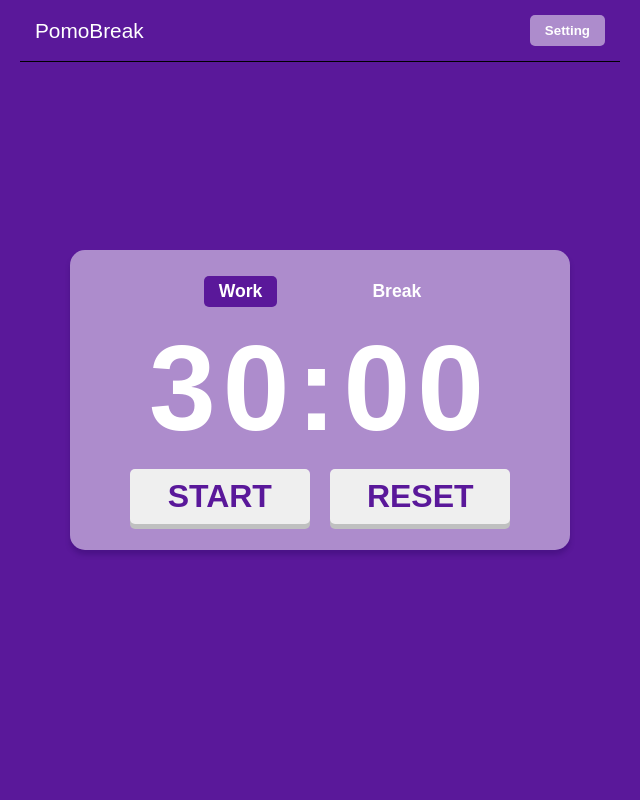
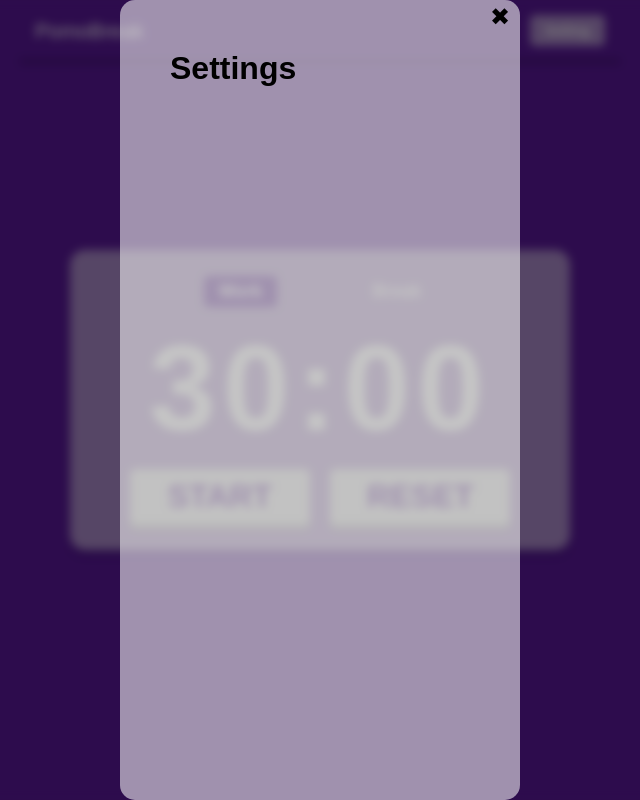
Before and after one commit to diegocrvo/JavaScript, a plain HTML site: page JavaScript_Projetos/Pomodoro_JavaScript/index.html in a window 1280 px wide. Both pictures are taken after a click on the button "Setting". Shown: the whole page, without its empty margins (320-960 px from the left). Drawn offline with Linux system fonts and the light colour scheme.

Commit message:
Update JavaScript Pomodoro Project

```diff
--- a/JavaScript_Projetos/Pomodoro_JavaScript/index.html
+++ b/JavaScript_Projetos/Pomodoro_JavaScript/index.html
@@ -10,7 +10,7 @@
         <div>
             <header>
                 <a href="#"><h1 id="logo">PomoBreak</h1></a>
-                <button>Setting</button>
+                <button onclick="openModal()">Setting</button>
             </header>
             <div id="container">
                 <div id="TimerOptions">
@@ -19,7 +19,7 @@
                 </div>
 
                 <div id="work-timer" class="timer">
-                   <p id="w_minutes">30</p><p class="semicolon">:</p><p id="w_seconds">00</p>
+                    <p id="w_minutes">30</p><p class="semicolon">:</p><p id="w_seconds">00</p>
                 </div>
 
                 <div id="TimerButtons">
@@ -28,7 +28,24 @@
                 </div>
             </div>
         </div>
+        <div id="modalWindow" class="modalWindow">
+            <div class="modal">
+                <button id="btnClose" class="btnClose">✖</button>
+                <h1>Settings</h1>
+            </div>
+        </div>
+        <script src="main.js"></script>
+        <script>
+            function openModal() {
+                const modal = document.getElementById('modalWindow')
+                modal.classList.add('open')
 
-        <script src="main.js"></script>
+                modal.addEventListener('click', (e) => {
+                    if(e.target.id == 'btnClose' || e.target.id == 'modalWindow'){
+                        modal.classList.remove('open')
+                    }
+                })
+            }
+        </script>
     </body>
 </html>
--- a/JavaScript_Projetos/Pomodoro_JavaScript/style.css
+++ b/JavaScript_Projetos/Pomodoro_JavaScript/style.css
@@ -54,6 +54,46 @@ header button {
     color: white;
     font-weight: 600;
     cursor: pointer;
+}
+
+.modalWindow {
+    width: 100vw;
+    height: 100vh;
+    position: absolute;
+    top: 0;
+    left: 0;
+    background-color: #00000080;
+    backdrop-filter: blur(5px);
+    display: none;
+    align-items: center;
+    justify-content: center;
+    z-index: 999;
+}
+
+.modal {
+    position: relative;
+    width: 400px;
+    height: 800px;
+    background-color: rgba(255, 255, 255, 0.548);
+    padding: 50px;
+    border-radius: 15px;
+}
+
+.btnClose {
+    position: absolute;
+    width: 30px;
+    height: 30px;
+    top: 2px;
+    right: 5px;
+    font-size: 1.5em;
+    border: none;
+    background: transparent;
+    color: black;
+    cursor: pointer;
+}
+
+.modalWindow.open {
+    display: flex;
 }
 
 #container {
@@ -133,3 +173,18 @@ p {
     border-radius: 5px;
     cursor: pointer;
 }
+
+@keyframes openModal {
+    from {
+        opacity: 0;
+        transform: translate3d(0, -20px, -5px);
+    }
+    to {
+        opacity: 1;
+        transform: translate3d(0, 0, 0);
+    }
+}
+
+.open .modal {
+    animation: openModal 0.5s ease-in-out;
+}
```
